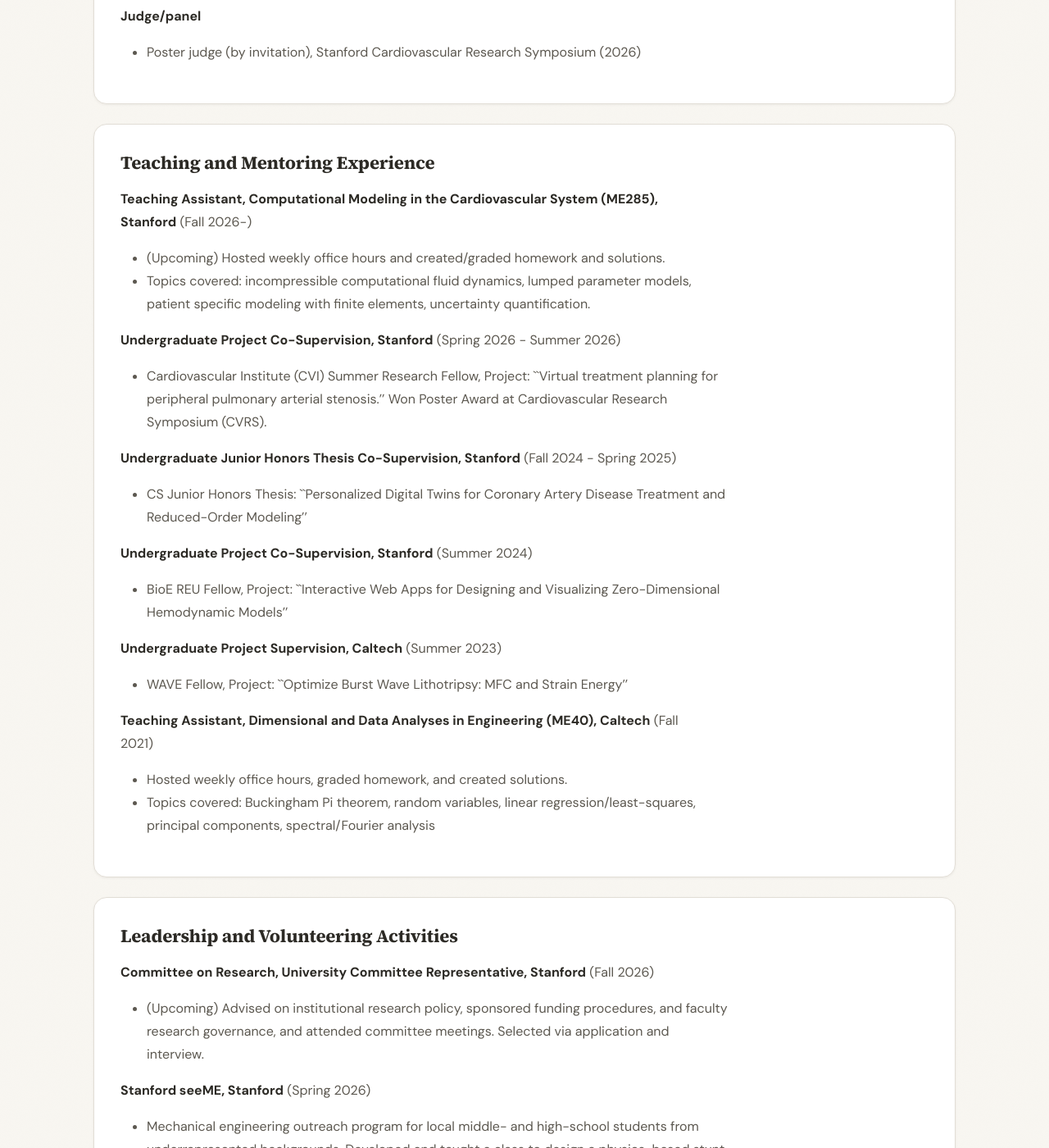
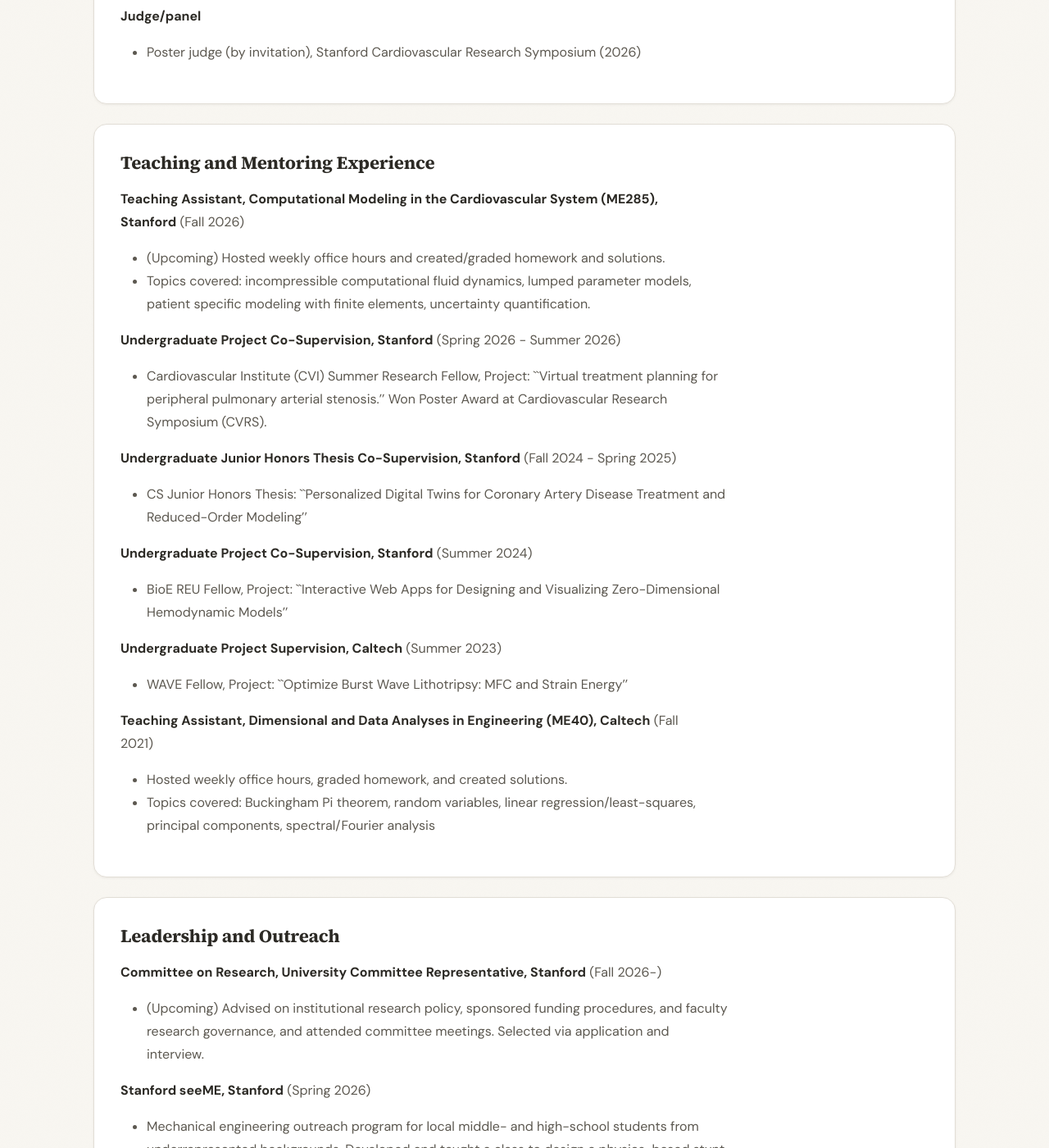
Before and after one commit to chlookaburra/chloe.github.io, a Jekyll site: the page built from _pages/service.md, in a window 1280 px wide and 1400 px high, scrolled down 335 px. Shown: the whole window at 82% size. Built offline with Jekyll 4.4.1, drawn with Linux system fonts in a browser that asks for light colours; a style sheet for code colours, icons or effects is not loaded.

Commit message:
small edits

```diff
--- a/_pages/service.md
+++ b/_pages/service.md
@@ -21,7 +21,7 @@ permalink: /service/
 
 <h3>Teaching and Mentoring Experience</h3>
 
-**Teaching Assistant, Computational Modeling in the Cardiovascular System (ME285), Stanford** (Fall 2026-)
+**Teaching Assistant, Computational Modeling in the Cardiovascular System (ME285), Stanford** (Fall 2026)
 
 - (Upcoming) Hosted weekly office hours and created/graded homework and solutions.
 - Topics covered: incompressible computational fluid dynamics, lumped parameter models, patient specific modeling with finite elements, uncertainty quantification.
@@ -51,9 +51,9 @@ permalink: /service/
 
 <div class="section-card">
 
-<h3>Leadership and Volunteering Activities</h3>
+<h3>Leadership and Outreach</h3>
 
-**Committee on Research, University Committee Representative, Stanford** (Fall 2026)
+**Committee on Research, University Committee Representative, Stanford** (Fall 2026-)
 
 - (Upcoming) Advised on institutional research policy, sponsored funding procedures, and faculty research governance, and attended committee meetings. Selected via application and interview.
 
```
